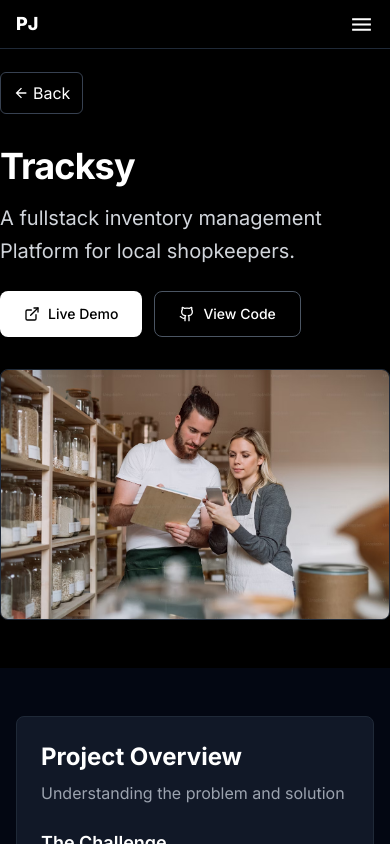
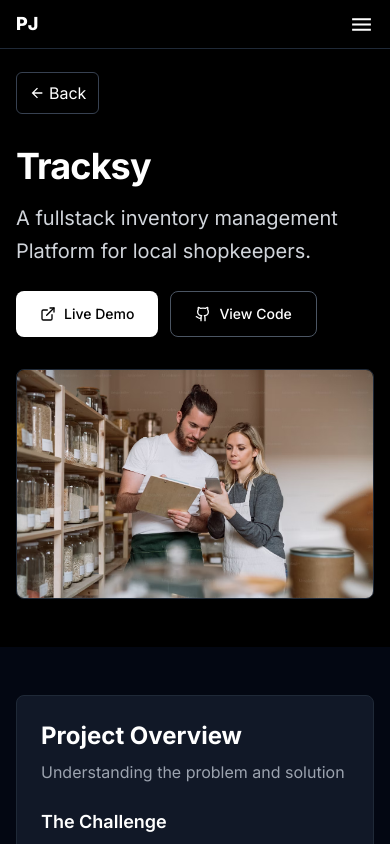
Before and after one commit to Prathimesh-Jadhav/PJ_Portfolio, a React (Vite) app: page /projects/1 in a window 390 px wide. Shown: the top 844 px of the page. Built offline with nearby package versions, Linux system fonts and the light colour scheme; a web font is replaced by a local one.

Commit message:
small bug

```diff
--- a/src/pages/ProjectDescription.jsx
+++ b/src/pages/ProjectDescription.jsx
@@ -10,17 +10,16 @@ export default function ProjectDescription() {
   const id = location.pathname.split("/").pop();
 
   useEffect(() => {
-
     const project = projects.find((project) => project.id === parseInt(id));
     setProject(project);
   }, [id]);
 
   return (
-    <div className="min-h-screen bg-black text-white">
+    <div className="min-h-screen bg-black text-white ">
 
       {/* Hero Section */}
-      <section className="relative py-12 md:py-20 bg-black">
-        <div className="container mx-auto  max-w-[900px]">
+      <section className="relative py-12 md:py-20 bg-black max-md:px-4">
+        <div className="container mx-auto max-w-[900px]">
           <div>
             <button className="px-3 py-2 rounded-md border border-gray-700 hover:bg-gray-800 flex gap-1 items-center max-md:mt-6" onClick={() => { window.history.back(); }}><IoMdArrowBack /> Back</button>
           </div>
```
